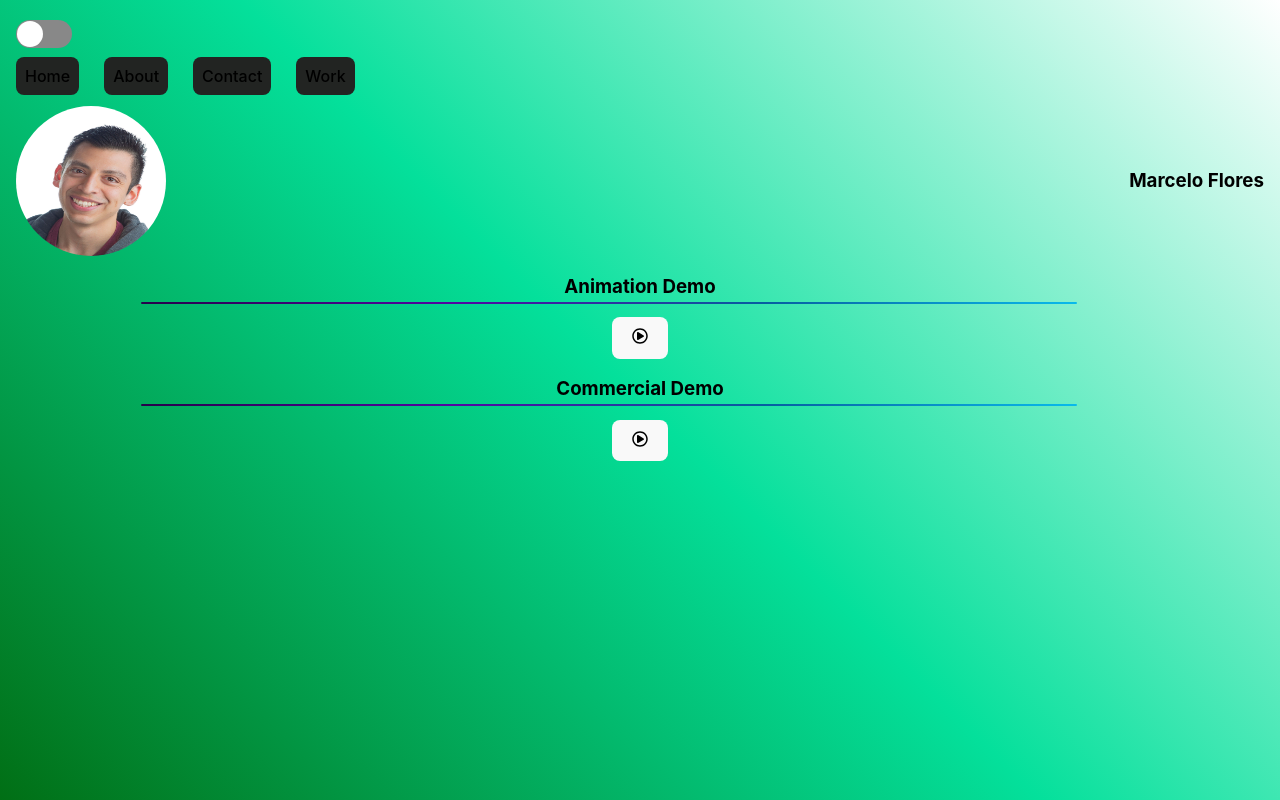
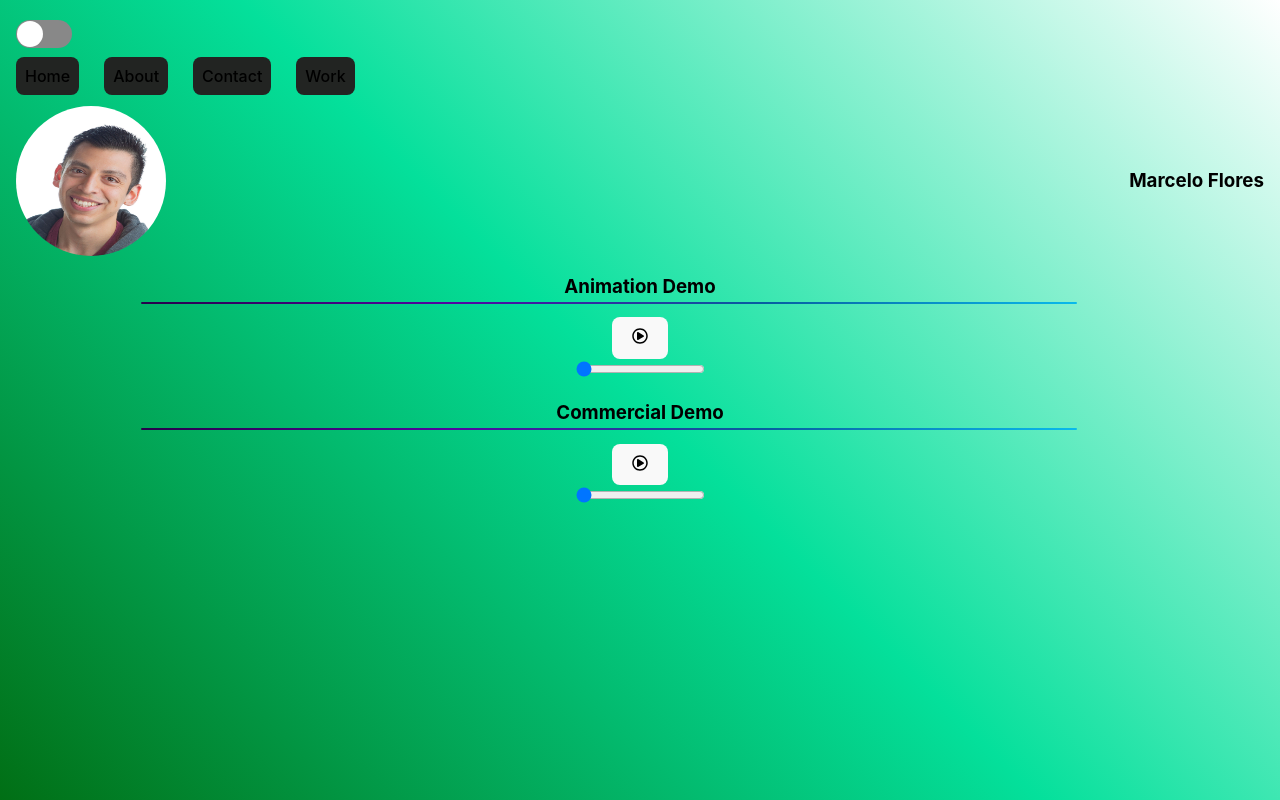
Before and after one commit to Seo-the-platinum/marcelos-portfolio, a React (Vite) app: page / in a window 1280 px wide. Built offline with nearby package versions, Linux system fonts and the light colour scheme.

Commit message:
changed audio slider and moved into its own component. also refactored demo.ts file and removed excess code

```diff
--- a/src/components/demos/Demo.tsx
+++ b/src/components/demos/Demo.tsx
@@ -1,23 +1,36 @@
 import React, { MouseEventHandler, useEffect, useState } from 'react'
 import { FaRegPauseCircle, FaRegPlayCircle } from "react-icons/fa"
-
+import Slider from './Slider'
 interface DemoProps {
     handlePausePlay: (id: string)=> void;
     id: string;
     pause: (id: string)=> void;
     play: (id: string)=> void;
     playing: boolean;
-    source: string;
+    source: HTMLAudioElement;
     title: string;
 }
 
 const Demo = ({id, pause, play, playing, source, title, handlePausePlay}: DemoProps) => {
+    const [ percentage, setPercentage ] = useState(0)
+    const handleTracking = (e)=> {
+        const secs = Math.floor(e.timeStamp / 1000)
+        const duration = Math.floor(e.path[0].duration)
+        setPercentage((secs / duration) * 100)
+    }
+    source.addEventListener('timeupdate', handleTracking)
+    const onChange = (e: React.SyntheticEvent) => {
+        const value = Math.round(Number((e.target as HTMLInputElement).value))
+        setPercentage(value)
+    }
     const togglePlay = (e: MouseEventHandler) => {
         handlePausePlay(id)
     }
+
     useEffect(()=> {
         playing ? play(id) : pause(id)
     },[playing])
+
 
   return (
     <div className='audioContainer'>
@@ -28,7 +41,7 @@ const Demo = ({id, pause, play, playing, source, title, handlePausePlay}: DemoPr
                     {!playing ? <FaRegPlayCircle/>: <FaRegPauseCircle/>}
                 </button>
             }
-            <audio src={source}/>
+            <Slider percentage={percentage} onChange={onChange}/>
         </div>
     </div>
   )
--- a/src/components/demos/Demos.tsx
+++ b/src/components/demos/Demos.tsx
@@ -5,6 +5,7 @@ import './Demo.css'
 
 interface demo {
   id: string;
+  duration: number;
   playing: boolean;
   source: string;
   title: string;
--- /dev/null
+++ b/src/components/demos/Slider.tsx
@@ -0,0 +1,21 @@
+import React, { useEffect, useState } from 'react'
+
+interface sliderProps {
+    onChange: (e:React.ChangeEvent) => void;
+    percentage: number;
+}
+const Slider = ({onChange, percentage}: sliderProps) => {
+    const [ position, setPosition ] = useState(0)
+
+    useEffect(()=> {
+        setPosition(percentage)
+    },[percentage])
+
+  return (
+    <div className='sliderContainer'>
+        <input className='trackSlider' value={percentage} onChange={onChange} type='range' step='.01'/>
+    </div>
+  )
+}
+
+export default Slider
--- a/src/utils/demos.ts
+++ b/src/utils/demos.ts
@@ -3,9 +3,7 @@ const audios = {
     '1': new Audio('sounds/demoSound_1.mp3'),
     '2': new Audio('sounds/demoSound_2.mp3'),
 }
-
 let currentlyPlaying : string | null;
-
 const play = (id: string) => {
     if (currentlyPlaying) {
         audios[currentlyPlaying as keyof typeof audios].pause()
@@ -20,19 +18,21 @@ const pause = (id: string)=> {
 }
 export const demoData = [
     {
+        duration: audios['1'].duration,
         id: '1',
-        pause: pause,
-        play: play,
+        pause,
+        play,
         playing: false,
-        source: 'sounds/demoSound_1.mp3',
-        title: 'Animation Demo'
+        source: audios[1],
+        title: 'Animation Demo',
     },
     {
+        duration: audios['2'].duration,
         id: '2',
         pause,
         play,
         playing: false,
-        source: 'sounds/demoSound_2.mp3',
+        source: audios[2],
         title: 'Commercial Demo'
     }
 ]
```
